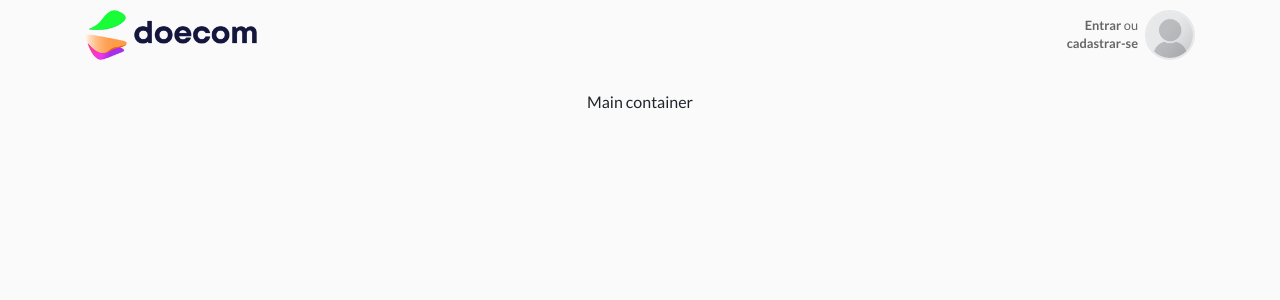
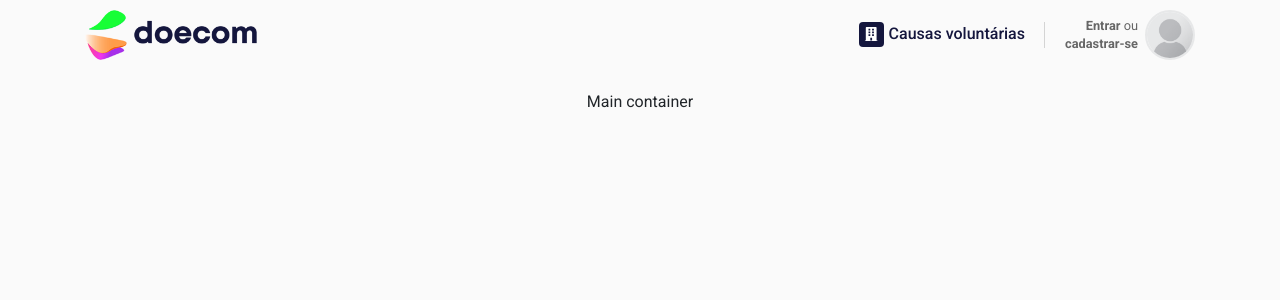
Before and after one commit to adrcav/doecom-template, a React (Create React App) app: page / in a window 1280 px wide. Shown: the top 300 px of the page. Built offline with nearby package versions, Linux system fonts and the light colour scheme.

Commit message:
add responsive menu

```diff
--- a/package.json
+++ b/package.json
@@ -7,6 +7,8 @@
     "@testing-library/react": "^9.3.2",
     "@testing-library/user-event": "^7.1.2",
     "bootstrap": "^4.5.0",
+    "classnames": "^2.2.6",
+    "polished": "^3.6.5",
     "react": "^16.13.1",
     "react-dom": "^16.13.1",
     "react-icons": "^3.10.0",
--- a/src/App.css
+++ b/src/App.css
@@ -1,4 +1,4 @@
-@import url('https://fonts.googleapis.com/css2?family=Lato:ital,wght@0,300;0,400;0,700;0,800;1,300;1,400;1,700&display=swap');
+@import url('https://fonts.googleapis.com/css2?family=Roboto:ital,wght@0,300;0,400;0,500;0,700;1,400&display=swap');
 
 * {
   margin: 0;
@@ -7,7 +7,8 @@
 
 body {
   margin: 0;
-  font-family: 'Lato', sans-serif;
+  font-family: 'Roboto', sans-serif;
+  font-weight: 400;
   -webkit-font-smoothing: antialiased;
   -moz-osx-font-smoothing: grayscale;
   background-color: #FAFAFA;
--- /dev/null
+++ b/src/components/Button/index.js
@@ -0,0 +1,22 @@
+import React from 'react';
+import * as FontAwesome from 'react-icons/fa';
+import classNames from 'classnames';
+
+import { Container } from './styles';
+
+const Button = ({ type = 'button', theme = 'primary', icon = null, value }) => {
+  const Icon = FontAwesome[icon] || FontAwesome['FaExternalLinkSquareAlt'];
+
+  return (
+    <Container type={type} className={classNames('btn', theme)}>
+      {icon && (
+        <div className="icon">
+          <Icon />
+        </div>
+      )}
+      <p>{value}</p>
+    </Container>
+  );
+};
+
+export default Button;
--- /dev/null
+++ b/src/components/Button/styles.js
@@ -0,0 +1,58 @@
+import styled from 'styled-components';
+import { rgba } from 'polished';
+
+import { colors } from '../theme';
+
+export const Container = styled.button`
+  padding: 2px 18px 3px;
+  border-radius: 15px;
+  display: flex;
+  align-items: center;
+  border: 1.5px solid;
+
+  & > .icon {
+    width: 22px;
+    height: 22px;
+    display: flex;
+    justify-content: center;
+    align-items: center;
+    font-size: .75rem;
+    border-radius: 50%;
+    margin-right: 5px;
+  }
+
+  & > p {
+    font-size: .9rem;
+    font-weight: 500;
+    line-height: 1rem;
+  }
+
+  &.primary {
+    background-color: ${colors.action.primary.default};
+    border-color: ${colors.action.primary.default};
+
+    .icon {
+      background-color: rgba(255, 255, 255, .3);
+      color: white;
+    }
+
+    p {
+      color: white;
+      margin: 0;
+    }
+  }
+  &.primary-outline {
+    background-color: transparent;
+    border-color: ${colors.action.primary.default};
+
+    .icon {
+      background-color: ${rgba(colors.action.primary.default, 0.15)};
+      color: ${colors.action.primary.default};
+    }
+
+    p {
+      color: ${colors.action.primary.default};
+      margin: 0;
+    }
+  }
+`;
--- a/src/components/Header/index.js
+++ b/src/components/Header/index.js
@@ -1,32 +1,80 @@
-import React from 'react';
+import React, { useState } from 'react';
 import { NavLink, useHistory } from 'react-router-dom';
 import { FaChevronDown } from 'react-icons/fa';
+import classNames from 'classnames';
 
-import { Container, Logo, Account } from './styles';
+import {
+  Container,
+  Logo,
+  Account,
+  HeaderWrapper
+} from './styles';
+
+import Menu from '../Menu';
 
 const Header = ({ userInfo }) => {
   const history = useHistory();
+  const [showMenu, setShowMenu] = useState(false);
+
+  const menuList = [
+    {
+      title: 'Causas voluntárias',
+      icon: 'FaBuilding',
+      url: '/',
+      exact: true,
+    },
+    {
+      title: 'Configurações',
+      icon: 'FaUser',
+      url: '/account',
+      exact: true,
+      private: true,
+    },
+    {
+      title: 'Sair da conta',
+      icon: 'FaSignOutAlt',
+      url: '/account/logout',
+      exact: true,
+      private: true,
+    },
+  ];
 
   return (
+    <>
       <Container>
         <div className="container">
           <div className="d-flex justify-content-between align-items-center">
             <NavLink to="/">
               <Logo src="/logo.png" alt="Doecom" />
             </NavLink>
+
+            <nav>
+              <Menu landscape="horizontal" data={menuList} />
               <Account>
                 <p>
                   <strong onClick={() => history.push('/login')}>Entrar</strong> ou<br />
                   <strong onClick={() => history.push('/register')}>cadastrar-se</strong>
                 </p>
                 <img src="/no-avatar.png" alt="Sem avatar" />
-            <div className="button-menu-expand">
+                <div
+                  className={classNames('button-menu-expand', {
+                    'rotate': showMenu
+                  })}
+                  onClick={() => setShowMenu(!showMenu)}
+                >
                   <FaChevronDown />
                 </div>
               </Account>
+            </nav>
           </div>
         </div>
       </Container>
+      <Menu landscape="vertical" data={menuList} show={showMenu} />
+      <HeaderWrapper
+        className={classNames({ 'show': showMenu })}
+        onClick={() => setShowMenu(false)}
+      />
+    </>
   );
 };
 
--- a/src/components/Header/styles.js
+++ b/src/components/Header/styles.js
@@ -11,6 +11,12 @@ export const Container = styled.div`
   top: 0;
   left: 0;
   z-index: 500;
+
+  nav {
+    display: flex;
+    justify-content: flex-end;
+    align-items: center;
+  }
 `;
 
 export const Logo = styled.img`
@@ -59,9 +65,36 @@ export const Account = styled.div`
     font-size: 1rem;
     color: ${colors.brand.dark};
     margin-left: 7px;
+    transition: all .3s ease-in-out;
 
     @media (max-width: 991px) {
       display: flex;
     }
+
+    &.rotate {
+      transform: rotate(180deg);
+    }
   }
 `;
+
+export const HeaderWrapper = styled.div`
+  width: 100vw;
+  height: 100vh;
+  position: fixed;
+  top: 0;
+  left: 0;
+  z-index: 498;
+  background-color: rgba(0, 0, 0, .3);
+  transition: all .3s ease-in-out;
+  visibility: hidden;
+  opacity: 0;
+
+  @media (min-width: 992px) {
+    display: none;
+  }
+
+  &.show {
+    visibility: visible;
+    opacity: 1;
+  }
+`;
--- /dev/null
+++ b/src/components/Menu/index.js
@@ -0,0 +1,45 @@
+import React from 'react';
+import { NavLink } from 'react-router-dom';
+import * as FontAwesome from 'react-icons/fa';
+import classNames from 'classnames';
+
+import { Container } from './styles';
+import Button from '../Button';
+
+const Menu = ({ data, landscape, show = false }) => (
+  <Container className={classNames(landscape, {
+    'show': landscape === 'vertical' && show,
+  })}>
+    {data.map(menu => {
+      const privateMenu = menu.private || false;
+      let Icon = FontAwesome[menu.icon] || FontAwesome['FaExternalLinkAlt'];
+
+      return (
+        <li key={menu.url} style={{ display: (privateMenu ? 'none' : '') }}>
+          <NavLink className="menu-item" activeClassName="active" to={menu.url} exact={menu.exact || false}>
+            <div className="icon">
+              <Icon />
+            </div>
+            <p>{menu.title}</p>
+          </NavLink>
+        </li>
+      );
+    })}
+    {landscape === 'vertical' && (
+      <li key="mobile-buttons">
+        <div className="menu-item" style={{ width: '100%' }}>
+          <div className="d-flex justify-content-center" style={{ width: '100%' }}>
+            <NavLink to="/login" style={{ marginRight: '10px' }}>
+              <Button theme="primary-outline" icon="FaSignInAlt" value="Entrar" />
+            </NavLink>
+            <NavLink to="/register">
+              <Button theme="primary" icon="FaUserPlus" value="Cadastrar-se" />
+            </NavLink>
+          </div>
+        </div>
+      </li>
+    )}
+  </Container>
+);
+
+export default Menu;
--- /dev/null
+++ b/src/components/Menu/styles.js
@@ -0,0 +1,110 @@
+import styled from 'styled-components';
+
+import { colors, lengths } from '../theme';
+
+export const Container = styled.ul`
+  margin: auto 20px auto 0;
+  position: relative;
+
+  li {
+    display: inline-flex;
+    align-items: center;
+
+    .menu-item {
+      display: flex;
+      align-items: center;
+
+      & > .icon {
+        width: 25px;
+        height: 25px;
+        background-color: rgba(0, 0, 0, .1);
+        border-radius: 4px;
+        display: flex;
+        justify-content: center;
+        align-items: center;
+        color: ${colors.base.dark};
+        font-size: .9rem;
+        margin-right: 5px;
+        transition: all .3s ease-in-out;
+      }
+
+      & > p {
+        margin: 0;
+        font-weight: 500;
+        color: ${colors.base.dark};
+        transition: all .3s ease-in-out;
+      }
+
+      &:hover {
+        & > .icon,
+        & > p {
+          color: ${colors.action.primary.default};
+        }
+      }
+
+      &.active {
+        & > .icon {
+          background-color: ${colors.brand.dark};
+          color: white;
+        }
+
+        & > p {
+          color: ${colors.brand.dark};
+        }
+      }
+    }
+  }
+
+  &.horizontal {
+    @media (max-width: 991px) {
+      display: none;
+    }
+
+    &:after {
+      content: "";
+      width: 1px;
+      height: 100%;
+      background-color: rgba(0, 0, 0, .15);
+      position: absolute;
+      top: 0;
+      right: 0;
+    }
+
+    li {
+      margin-right: 20px;
+    }
+  }
+
+  &.vertical {
+    display: block;
+    padding: 10px 20px 7px;
+    margin: 0;
+    margin-top: -10px;
+    background-color: ${colors.base.light};
+    position: fixed;
+    top: ${lengths.header.default};
+    left: 0;
+    z-index: 499;
+    width: 100%;
+    box-shadow: 0 1px 15px 0 rgba(0, 0, 0, .1);
+    transition: transform .3s ease-in-out;
+    transition-timing-function: cubic-bezier(.57,.21,.69,1.25);
+    transform: translateY(-100%);
+
+    @media (min-width: 992px) {
+      display: none !important;
+    }
+
+    &.show {
+      transform: translateY(0);
+      transition-duration: .4s;
+    }
+
+    li {
+      width: 100%;
+      margin: 0;
+      border-top: 1px solid rgba(0, 0, 0, .1);
+      padding: 10px 0;
+    }
+  }
+`;
```
Also changed, not shown: 1 other file (tests, documents, lock files or other folders). Lines whose indentation alone changed are shown as unchanged.
